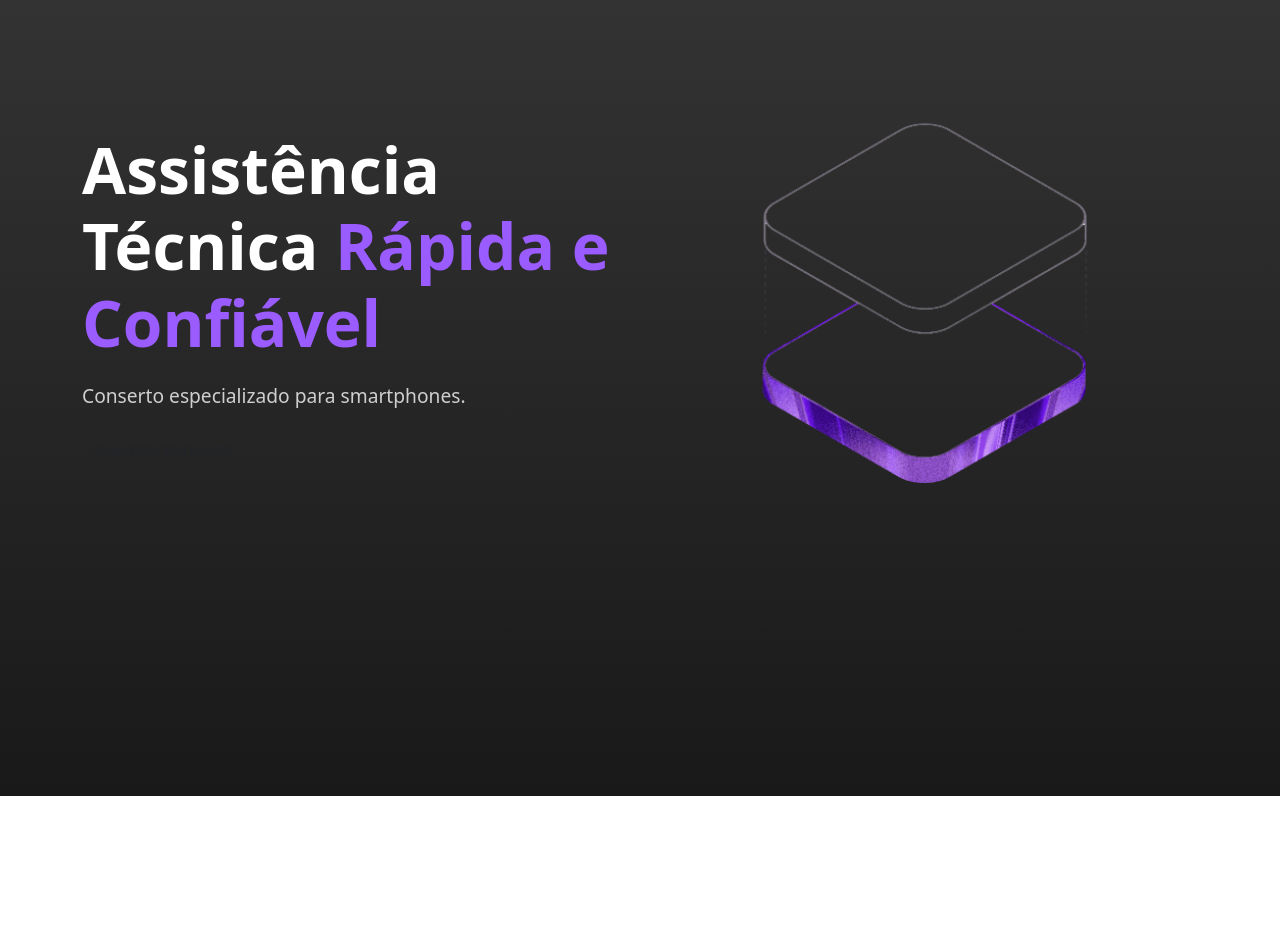
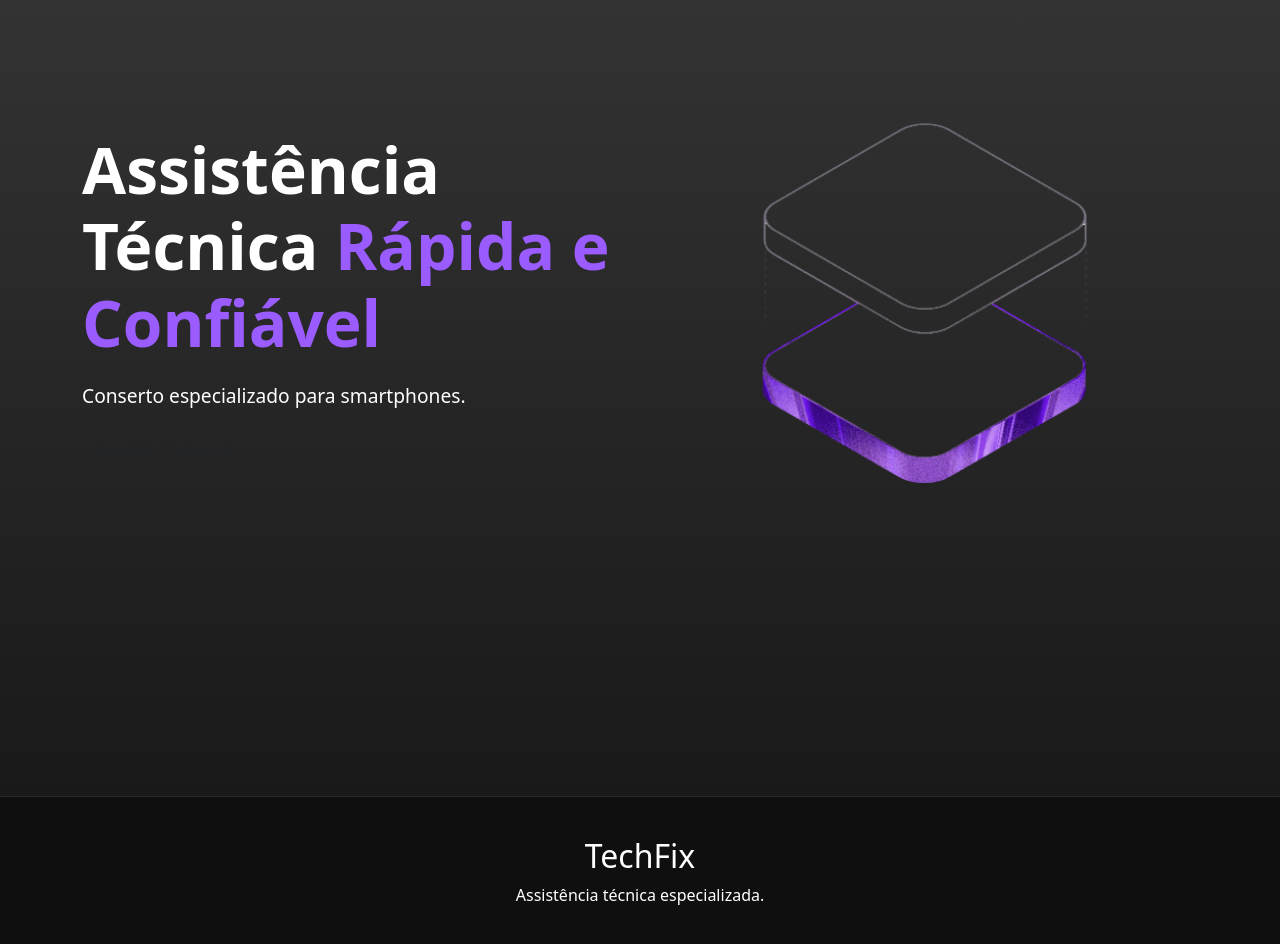
Before and after one commit to cattsotteto/assistencia-tecnica, a React app in the folder frontend/: page / in a window 1280 px wide. Shown: the part 60-1004 px from the top of the page. Before the commit the page ends 856 px from the top, so only its background shows below. Built offline with nearby package versions, Linux system fonts and the light colour scheme; the HTML template or start-up script is replaced by a standard one.

Commit message:
Update do app.css e do app.jsx

```diff
--- a/frontend/src/App.css
+++ b/frontend/src/App.css
@@ -29,15 +29,17 @@ body {
 /* BOTÃO */
 
 .btn-purple {
-  background: #9b5cff;
-  color: black;
+  background: #6d28d9;
+  color: white;
   border: none;
-  padding: 10px 25px;
+  padding: 12px 28px;
   border-radius: 10px;
+  transition: 0.3s ease;
 }
 
 .btn-purple:hover {
-  background: #7d3cff;
+  background: white;
+  color: #5b21b6;
 }
 
 /* HERO */
@@ -70,7 +72,7 @@ body {
 }
 
 .hero p {
-  color: #cfcfcf;
+  color: #ffffff;
   margin: 20px 0;
   font-size: 1.2rem;
 }
--- a/frontend/src/App.jsx
+++ b/frontend/src/App.jsx
@@ -1,5 +1,8 @@
 import './App.css'
-import hero from './assets/hero.png'
+
+import Navbar from './components/Navbar'
+import Hero from './components/Hero'
+import Footer from './components/Footer'
 
 function App() {
 
@@ -7,97 +10,11 @@ function App() {
 
     <div>
 
-      {/* NAVBAR */}
-      <nav className="navbar navbar-expand-lg navbar-dark bg-black px-5">
+      <Navbar />
 
-        <a className="navbar-brand logo" href="/">
-          TechFix
-        </a>
+      <Hero />
 
-        <button
-          className="navbar-toggler"
-          data-bs-toggle="collapse"
-          data-bs-target="#menu"
-        >
-          <span className="navbar-toggler-icon"></span>
-        </button>
-
-        <div className="collapse navbar-collapse" id="menu">
-
-          <ul className="navbar-nav ms-auto">
-
-            <li className="nav-item">
-              <a className="nav-link" href="/">
-                Home
-              </a>
-            </li>
-
-            <li className="nav-item">
-              <a className="nav-link" href="/">
-                Serviços
-              </a>
-            </li>
-
-            <li className="nav-item">
-              <a className="nav-link" href="/">
-                Contato
-              </a>
-            </li>
-
-          </ul>
-
-          <button className="btn btn-purple ms-4">
-            Agendar
-          </button>
-
-        </div>
-
-      </nav>
-
-      {/* HERO */}
-
-      <section className="hero">
-
-        <div className="overlay">
-
-          <div className="container hero-content">
-
-            <div className="row align-items-center">
-
-              <div className="col-lg-6">
-
-                <h1>
-                  Assistência Técnica{""}
-                  <span> Rápida e Confiável</span>
-                </h1>
-
-                <p>
-                  Conserto especializado para smartphones.
-                </p>
-
-                <button className="btn btn-purple">
-                  Agendar Conserto
-                </button>
-
-              </div>
-
-              <div className="col-lg-6 text-center">
-
-                <img
-                  src={hero}
-                  alt="Celular"
-                  className="hero-image"
-                />
-
-              </div>
-
-            </div>
-
-          </div>
-
-        </div>
-
-      </section>
+      <Footer />
 
     </div>
 
--- /dev/null
+++ b/frontend/src/components/Footer.jsx
@@ -0,0 +1,18 @@
+import '../styles/footer.css'
+
+function Footer() {
+
+  return (
+
+    <footer className="footer">
+
+      <h2>TechFix</h2>
+
+      <p>Assistência técnica especializada.</p>
+
+    </footer>
+
+  )
+}
+
+export default Footer
--- /dev/null
+++ b/frontend/src/components/Hero.jsx
@@ -0,0 +1,57 @@
+import hero from '../assets/hero.png'
+
+function Hero() {
+
+  return (
+
+    <div>
+
+      <section className="hero">
+
+        <div className="overlay">
+
+          <div className="container hero-content">
+
+            <div className="row align-items-center">
+
+              <div className="col-lg-6">
+
+                <h1>
+                  Assistência Técnica{" "}
+                  <span>Rápida e Confiável</span>
+                </h1>
+
+                <p>
+                  Conserto especializado para smartphones.
+                </p>
+
+                <button className="btn btn-purple">
+                  Agendar Conserto
+                </button>
+
+              </div>
+
+              <div className="col-lg-6 text-center">
+
+                <img
+                  src={hero}
+                  alt="Celular"
+                  className="hero-image"
+                />
+
+              </div>
+
+            </div>
+
+          </div>
+
+        </div>
+
+      </section>
+
+    </div>
+
+  )
+}
+
+export default Hero
--- /dev/null
+++ b/frontend/src/components/Navbar.jsx
@@ -0,0 +1,57 @@
+function Navbar() {
+
+  return (
+
+    <nav className="navbar navbar-expand-lg navbar-dark bg-black px-5">
+
+      <a className="navbar-brand logo" href="/">
+        TechFix
+      </a>
+
+      <button
+        className="navbar-toggler"
+        type="button"
+        data-bs-toggle="collapse"
+        data-bs-target="#menu"
+      >
+
+        <span className="navbar-toggler-icon"></span>
+
+      </button>
+
+      <div className="collapse navbar-collapse" id="menu">
+
+        <ul className="navbar-nav ms-auto">
+
+          <li className="nav-item">
+            <a className="nav-link" href="/">
+              Home
+            </a>
+          </li>
+
+          <li className="nav-item">
+            <a className="nav-link" href="/">
+              Serviços
+            </a>
+          </li>
+
+          <li className="nav-item">
+            <a className="nav-link" href="/">
+              Contato
+            </a>
+          </li>
+
+        </ul>
+
+        <button className="btn btn-purple ms-4">
+          Agendar
+        </button>
+
+      </div>
+
+    </nav>
+
+  )
+}
+
+export default Navbar
--- /dev/null
+++ b/frontend/src/styles/footer.css
@@ -0,0 +1,7 @@
+.footer {
+  background: #0f0f0f;
+  color: white;
+  padding: 40px;
+  text-align: center;
+  border-top: 1px solid #2a2a2a;
+}
```
